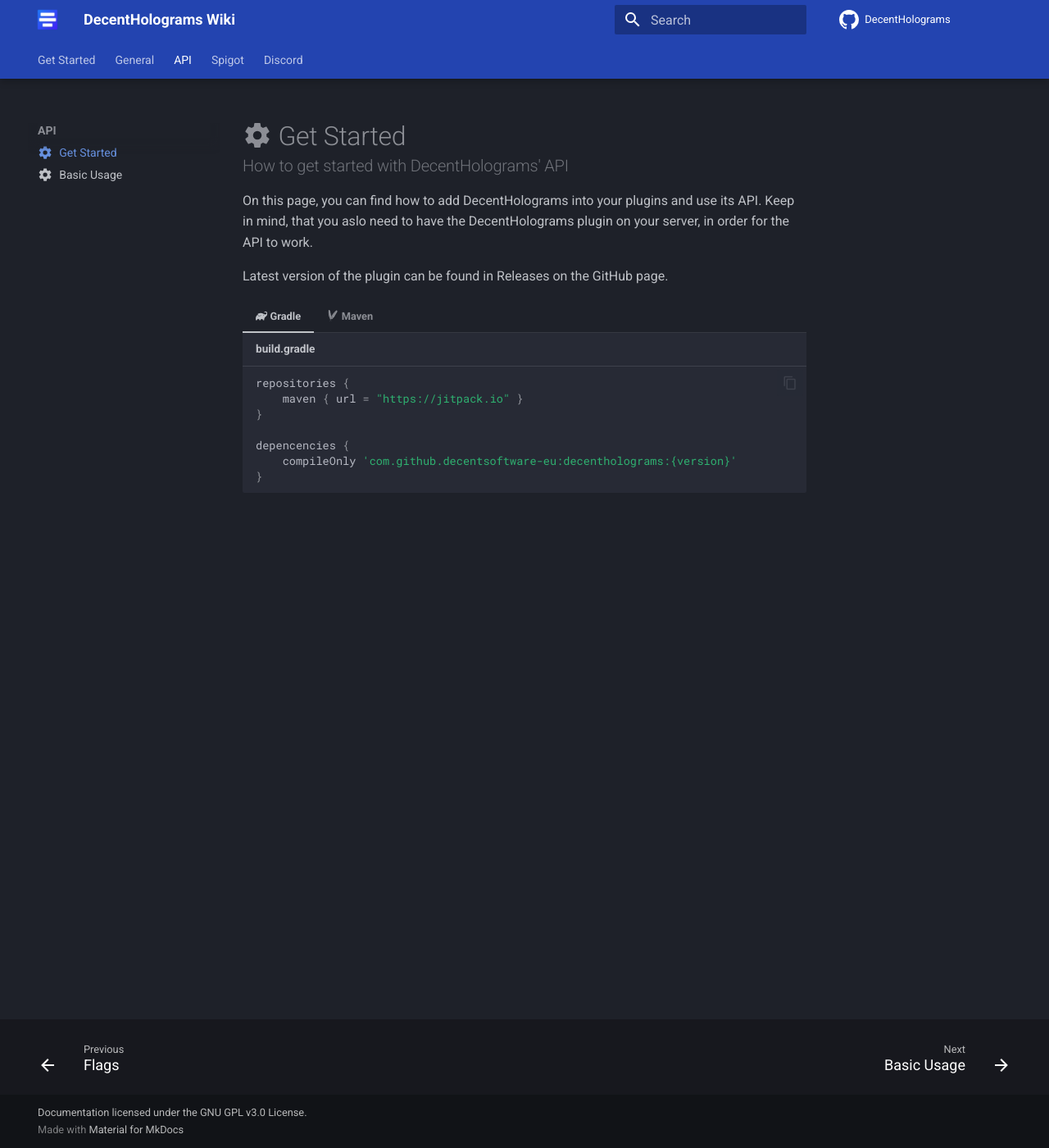
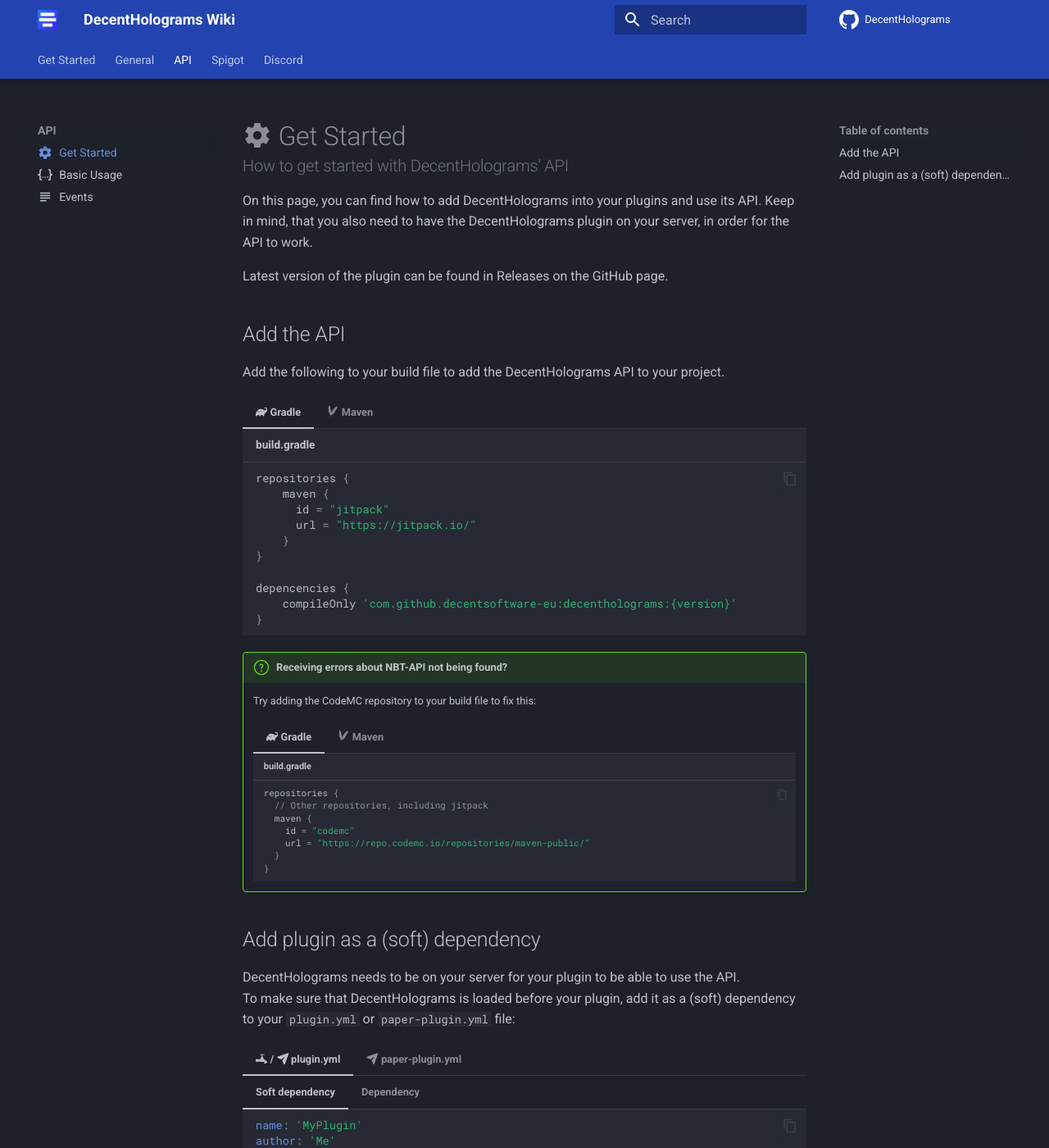
Before and after one commit to DecentSoftware-eu/DecentHolograms-Wiki, an MkDocs documentation site: the page built from docs/api/get-started.md, in a window 1280 px wide and 1400 px high. Shown: the whole window at 82% size. Built offline with MkDocs 1.6.1 and Material for MkDocs 9.7.7, drawn with Linux system fonts in a browser that asks for light colours; comment, search, counter and statistics services are not loaded; some of the changed text lies outside the part shown.

Commit message:
Add Events page to API section

````diff
--- a/docs/api/get-started.md
+++ b/docs/api/get-started.md
@@ -5,14 +5,21 @@
 icon: material/cog
 ---
 
-On this page, you can find how to add DecentHolograms into your plugins and use its API. Keep in mind, that you aslo need to have the DecentHolograms plugin on your server, in order for the API to work.
+On this page, you can find how to add DecentHolograms into your plugins and use its API. Keep in mind, that you also need to have the DecentHolograms plugin on your server, in order for the API to work.
 
 Latest version of the plugin can be found in Releases on the GitHub page.
+
+## Add the API
+
+Add the following to your build file to add the DecentHolograms API to your project.
 
 /// tab | :simple-gradle: Gradle
 ```{ .groovy title="build.gradle" data-md-component="api-version" }
 repositories {
-    maven { url = "https://jitpack.io" }
+    maven {
+      id = "jitpack"
+      url = "https://jitpack.io/"
+    }
 }
 
 depencencies {
@@ -40,3 +47,98 @@
 </dependencies>
 ```
 ///
+
+/// question | Receiving errors about NBT-API not being found?
+Try adding the CodeMC repository to your build file to fix this:
+
+//// tab | :simple-gradle: Gradle
+```groovy title="build.gradle"
+repositories {
+  // Other repositories, including jitpack
+  maven {
+    id = "codemc"
+    url = "https://repo.codemc.io/repositories/maven-public/"
+  }
+}
+```
+////
+
+//// tab | :simple-apachemaven: Maven
+```xml
+<repositories>
+  <!-- Other repositories, including jitpack -->
+  <repository>
+    <id>codemc</id>
+    <url>https://repo.codemc.io/repositories/maven-public/</url>
+  </repository>
+</repositories>
+```
+////
+///
+
+## Add plugin as a (soft) dependency
+
+DecentHolograms needs to be on your server for your plugin to be able to use the API.
+To make sure that DecentHolograms is loaded before your plugin, add it as a (soft) dependency to your `plugin.yml` or `paper-plugin.yml` file:
+
+/// tab | :simple-spigotmc: / :fontawesome-solid-paper-plane: plugin.yml
+//// tab | Soft dependency
+```yaml
+name: 'MyPlugin'
+author: 'Me'
+version: '1.0.0'
+
+main: 'com.example.plugin.MyPlugin'
+
+softdepend:
+  - DecentHolograms
+```
+////
+
+//// tab | Dependency
+```yaml
+name: 'MyPlugin'
+author: 'Me'
+version: '1.0.0'
+
+main: 'com.example.plugin.MyPlugin'
+
+depend:
+  - DecentHolograms
+```
+////
+///
+
+/// tab | :fontawesome-solid-paper-plane: paper-plugin.yml
+//// tab | Soft dependency
+```yaml
+name: 'MyPlugin'
+author: 'Me'
+version: '1.0.0'
+
+main: 'com.example.plugin.MyPlugin'
+
+dependencies:
+  server:
+    DecentHolograms:
+      load: BEFORE
+      required: false # This is the default when not present
+```
+////
+
+//// tab | Dependency
+```yaml
+name: 'MyPlugin'
+author: 'Me'
+version: '1.0.0'
+
+main: 'com.example.plugin.MyPlugin'
+
+dependencies:
+  server:
+    DecentHolograms:
+      load: BEFORE
+      required: true
+```
+////
+///
--- /dev/null
+++ b/docs/assets/js/tab-sync.js
@@ -0,0 +1,22 @@
+const tabSync = () => {
+    const tabs = document.querySelectorAll(".tabbed-set > input")
+    for (const tab of tabs) {
+      tab.addEventListener("click", () => {
+        const current = document.querySelector(`label[for=${tab.id}]`)
+        const pos = current.getBoundingClientRect().top
+        const labelContent = current.innerHTML
+        const labels = document.querySelectorAll('.tabbed-set > label, .tabbed-alternate > .tabbed-labels > label ')
+        for (const label of labels) {
+          if (label.innerHTML === labelContent) {
+            document.querySelector(`input[id=${label.getAttribute('for')}]`).checked = true
+          }
+        }
+
+        // Preserve scroll position
+        const delta = (current.getBoundingClientRect().top) - pos
+        window.scrollBy(0, delta)
+      })
+    }
+}
+
+document$.subscribe(tabSync)
--- a/mkdocs.yml
+++ b/mkdocs.yml
@@ -50,6 +50,7 @@
 
 extra_javascript:
   - 'assets/js/github-release.js'
+  - 'assets/js/tab-sync.js'
 
 plugins:
   - search
@@ -126,5 +127,6 @@
   - API:
     - api/get-started.md
     - api/basic-usage.md
+    - api/events.md
   - Spigot: 'http://decentholograms.eu/'
   - Discord: 'https://discord.decentsoftware.eu/'
````
Also changed, not shown: docs/api/basic-usage.md (+4 -3 lines), docs/api/events.md (added, +37 -0 lines), docs/index.md (+13 -15 lines).
